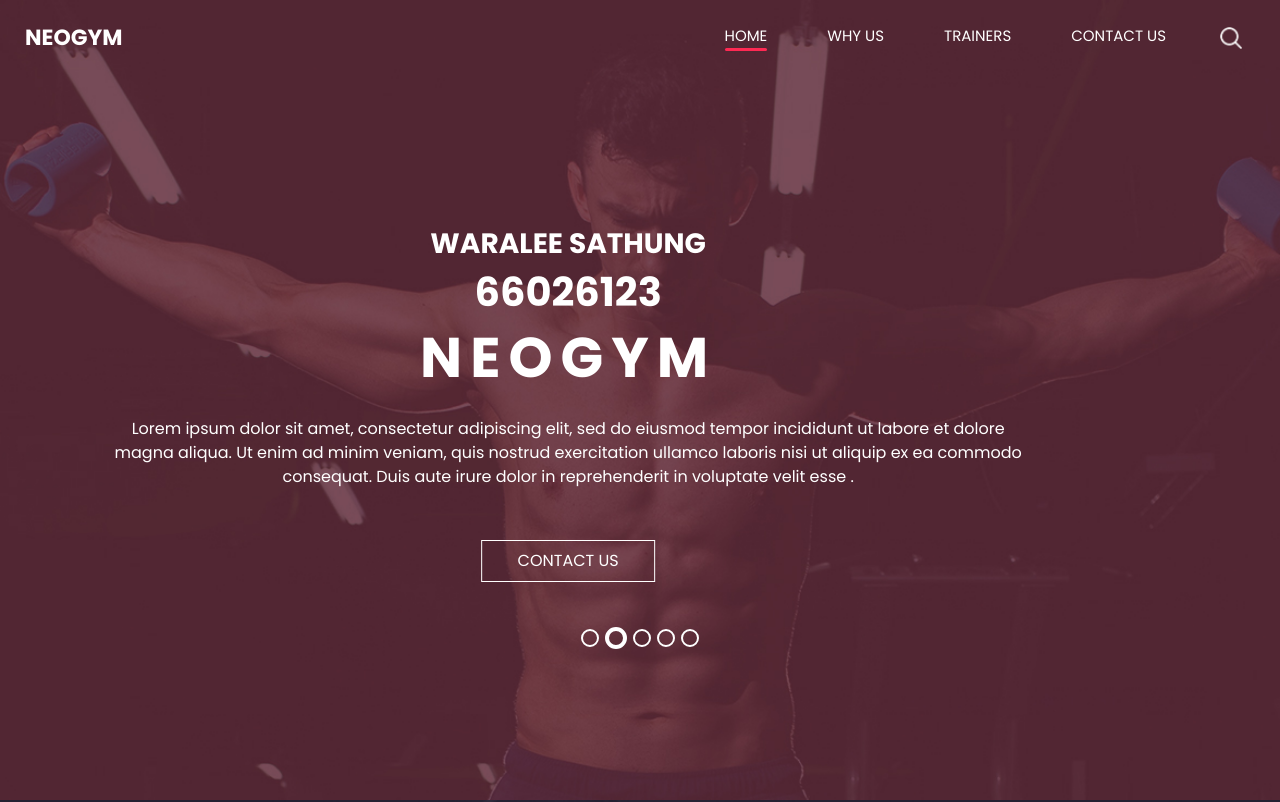
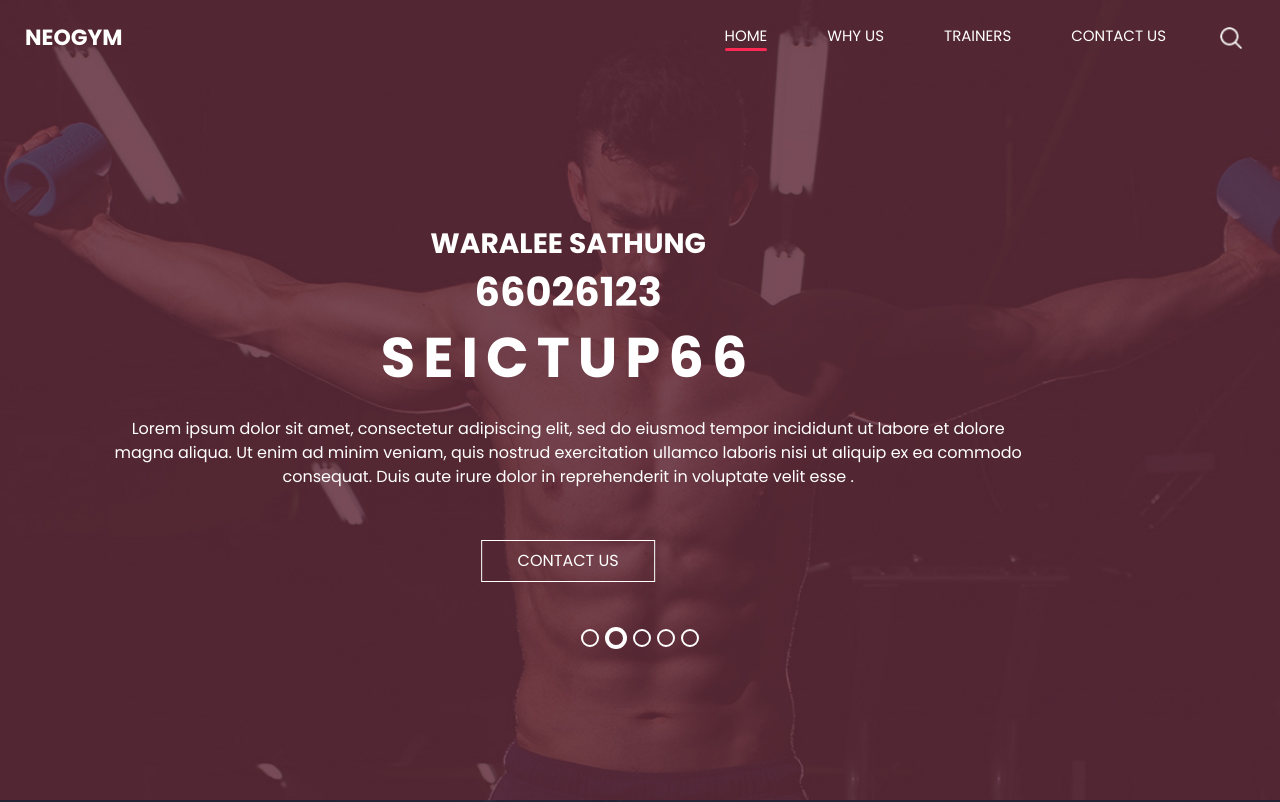
Before and after one commit to 66026123/lab_DO, a plain HTML site: page index.html in a window 1280 px wide. Shown: the top 802 px of the page. Drawn offline with nearby package versions, Linux system fonts and the light colour scheme.

Commit message:
Update index.html

```diff
--- a/index.html
+++ b/index.html
@@ -87,7 +87,7 @@
                       66026123
                     </h2>
                     <h1>
-                      Neogym
+                      SEICTUP66
                     </h1>
                     <p>
                       Lorem ipsum dolor sit amet, consectetur adipiscing elit, sed do eiusmod tempor incididunt ut labore et dolore magna aliqua. Ut enim ad minim veniam, quis nostrud exercitation ullamco laboris nisi ut aliquip ex ea commodo consequat. Duis aute irure dolor in reprehenderit in voluptate velit esse .
```
